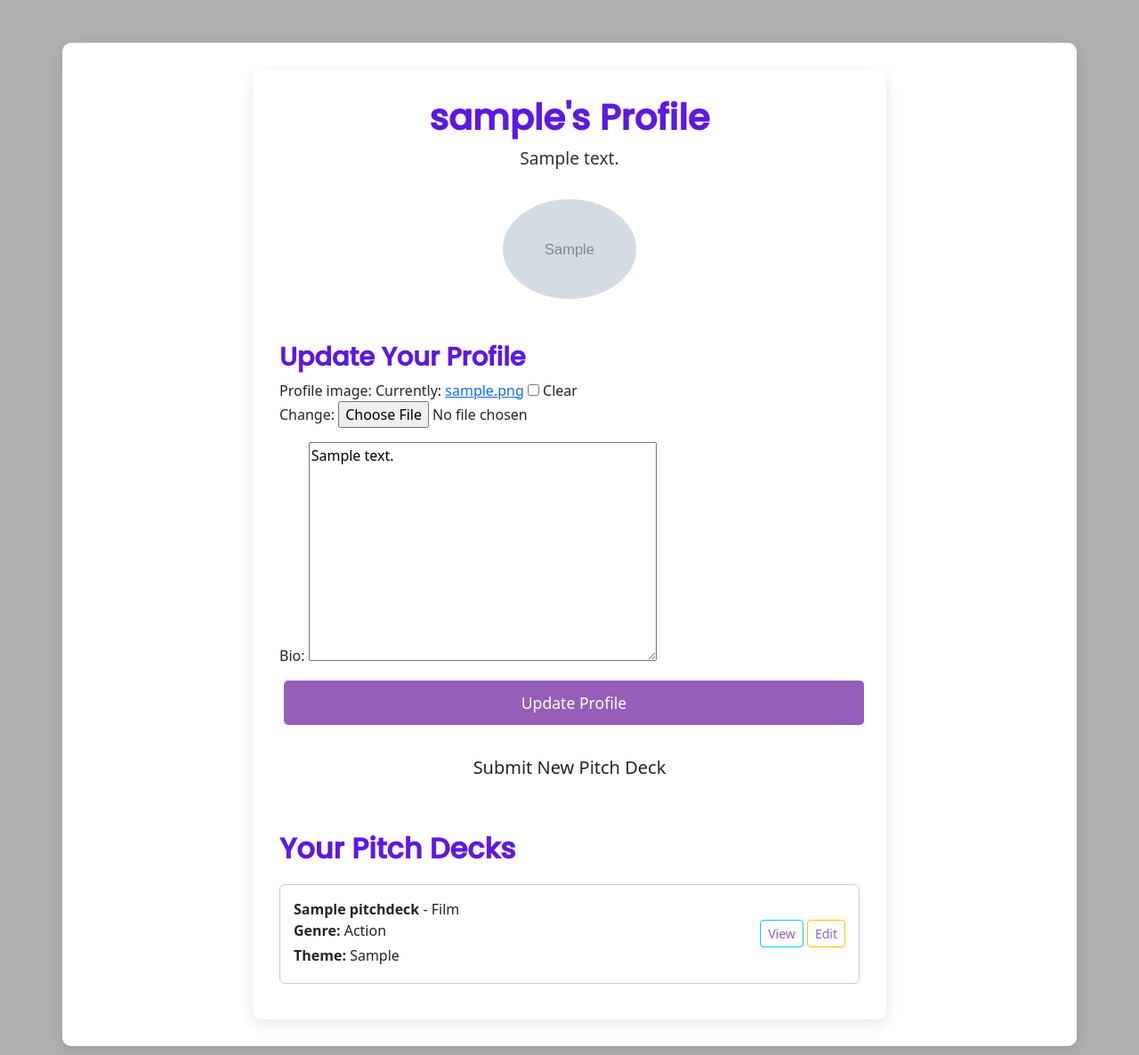
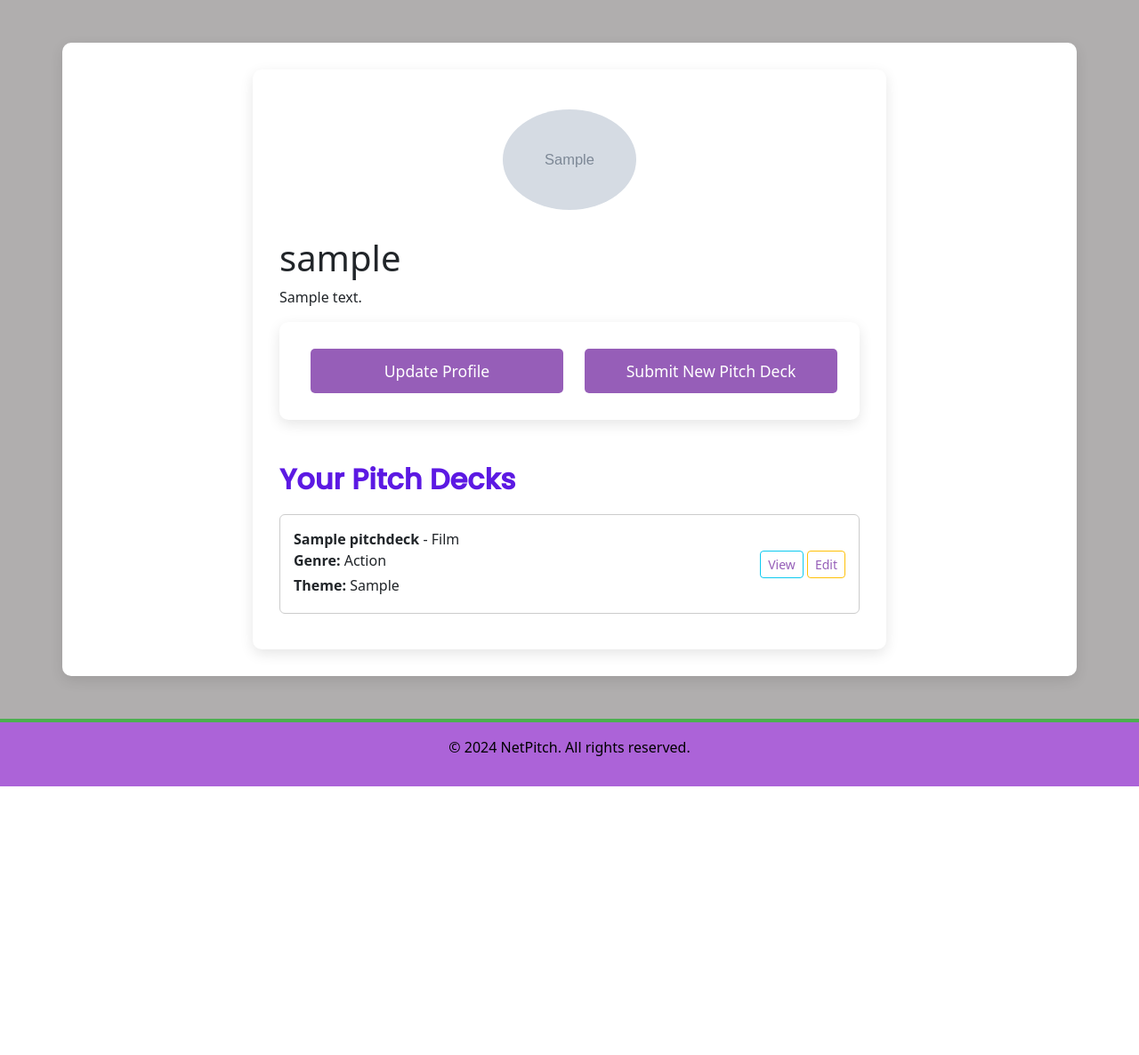
Before and after one commit to Fantomen31/NetPitch, a Django app: page /profile/ in a window 1280 px wide. Shown: the part 102-1288 px from the top of the page at 89% size. After the commit the page ends 986 px from the top, so only its background shows below. Run offline with Django 4.2, Linux system fonts and the light colour scheme; a user stored in the database is signed in; data comes from the database, SQL or seed files in the repository; tables that the repository leaves empty hold one stand-in row (values such as "Sample post"); grey boxes marked "Sample" are stand-in pictures.

Commit message:
created update profile view + tempalte and edited profile view + tempalte

```diff
--- a/netpitch/templates/netpitch/profile.html
+++ b/netpitch/templates/netpitch/profile.html
@@ -5,34 +5,25 @@
 {% block content %}
 <div class="container">
     <div class="profile-header text-center">
-        <h1>{{ profile.user.username }}'s Profile</h1>
-        <p>{{ profile.bio }}</p>
         <img class="profile-image" src="{% if profile.profile_image %}{{ profile.profile_image.url }}{% else %}{% static 'default.jpg' %}{% endif %}" alt="{{ profile.user.username }}">
     </div>
-
-    <!-- Profile Update Form -->
-    <div class="profile-form mt-5">
-        <h2>Update Your Profile</h2>
-        <form method="post" enctype="multipart/form-data" class="form-group">
-            {% csrf_token %}
-            <div class="mb-3">
-                {{ form.profile_image.label_tag }}
-                {{ form.profile_image.as_widget }}
-            </div>
-            <div class="mb-3">
-                {{ form.bio.label_tag }}
-                {{ form.bio.as_widget }}
-            </div>
-            <button type="submit" class="btn btn-purple btn-block">Update Profile</button>
-        </form>
-    </div>
+    <h1>{{ profile.user.username }}</h1>
+    <p>{{ profile.bio }}</p>
 
     <!-- Conditional section based on user type -->
     {% if profile.user_type == 'Writer' %}
-        <!-- Submit Pitch Deck Button -->
-        <div class="mt-4 text-center">
-            <a href="{% url 'submit_pitch_deck' %}" class="btn btn-outline-purple btn-lg">Submit New Pitch Deck</a>
+
+<!-- Update Profile & Submit Pitch Deck Button -->
+<div class="container">
+    <div class="row">
+        <div class="col-md">
+            <a href="{% url 'update_profile' %}" class="btn btn-purple btn-block">Update Profile</a>
         </div>
+        <div class="col-md">
+            <a href="{% url 'submit_pitch_deck' %}" class="btn btn-purple btn-block">Submit New Pitch Deck</a>
+        </div>
+    </div>
+</div>
 
         <h2 class="mt-5">Your Pitch Decks</h2>
         <ul class="list-group">
--- a/netpitch/urls.py
+++ b/netpitch/urls.py
@@ -8,6 +8,7 @@ urlpatterns = [
     path('login/', auth_views.LoginView.as_view(template_name='registration/login.html'), name='login'),
     path('logout/', auth_views.LogoutView.as_view(next_page='home'), name='logout'),
     path('profile/', views.profile_view, name='profile_view'),
+    path('update-profile/', views.update_profile, name='update_profile'),
     path('submit-pitch-deck/', views.submit_pitch_deck, name='submit_pitch_deck'),
     path('pitch-deck/<int:pk>/', views.pitch_deck_detail, name='pitch_deck_detail'),  # Detail view
 ]
--- a/netpitch/views.py
+++ b/netpitch/views.py
@@ -38,24 +38,31 @@ def signup(request):
 @login_required
 def profile_view(request):
     profile = request.user.profile
-
-    if request.method == 'POST':
-        form = ProfileForm(request.POST, request.FILES, instance=profile)
-        if form.is_valid():
-            form.save()
-            return redirect('profile_view')  # Redirect back to profile after successful update
-    else:
-        form = ProfileForm(instance=profile)  # Pre-fill form with user's profile info
-
+    # Get the user's pitch decks if they are a writer
     pitch_decks = PitchDeck.objects.filter(writer=profile.user) if profile.user_type == 'Writer' else None
+    # Get the producer's collaboration requests if they are a producer
     collaboration_requests = CollaborationRequest.objects.filter(producer=profile) if profile.user_type == 'Producer' else None
 
     return render(request, 'netpitch/profile.html', {
         'profile': profile,
-        'form': form,
         'pitch_decks': pitch_decks,
         'collaboration_requests': collaboration_requests,
     })
+
+# Update Profile View
+@login_required
+def update_profile(request):
+    profile = request.user.profile  # Get the logged-in user's profile
+
+    if request.method == 'POST':
+        form = ProfileForm(request.POST, request.FILES, instance=profile)  # Bind form with submitted data
+        if form.is_valid():
+            form.save()  # Save the updated profile
+            return redirect('profile_view')  # Redirect to the profile view after successful update
+    else:
+        form = ProfileForm(instance=profile)  # Pre-fill form with user's current profile data
+
+    return render(request, 'netpitch/update_profile.html', {'form': form})
 
 # Simple welcome page view
 def welcome_page(request):
```
Also changed, not shown: netpitch/templates/netpitch/pitch_deck_detail.html (+6 -1 lines), netpitch/templates/netpitch/update_profile.html (added, +22 -0 lines), media/profile_images/Ashitaka.jpg (added), netpitch/static/images/default_pitch_image.jpg (added).
